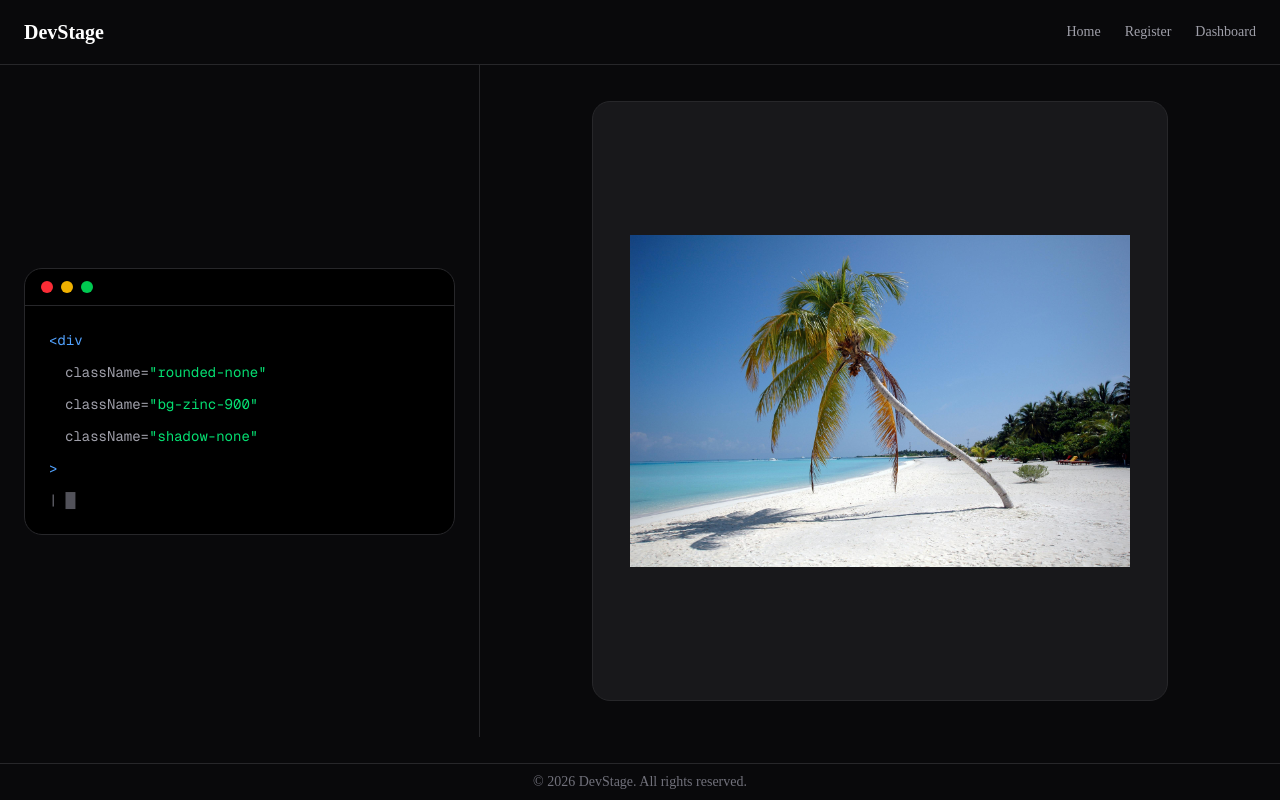
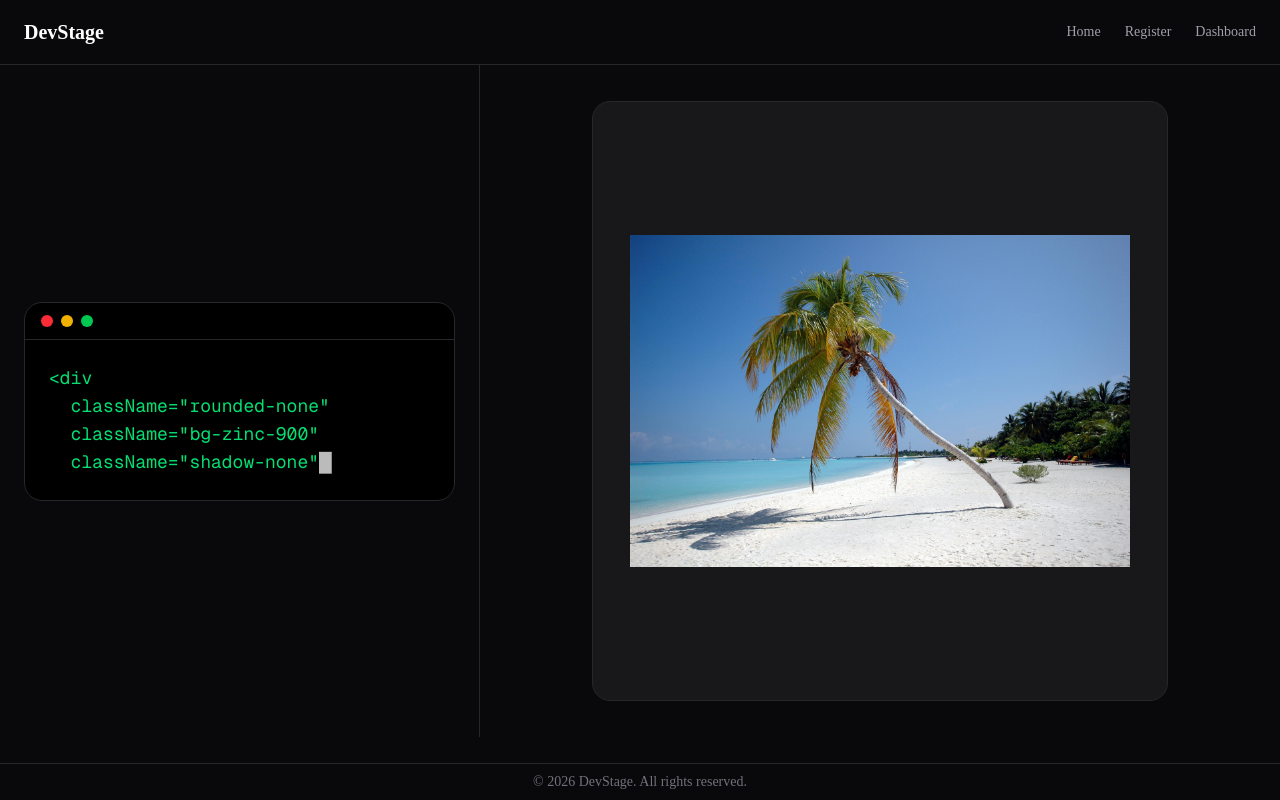
Before and after one commit to saeedhei/team-alla-biloshapka, a Next.js app: page / in a window 1280 px wide. Built offline with nearby package versions, Linux system fonts and the light colour scheme.

Commit message:
add typing animation to code panel

```diff
--- a/components/home/CodePanel.tsx
+++ b/components/home/CodePanel.tsx
@@ -1,4 +1,33 @@
+"use client";
+
+import { useEffect, useState } from "react";
+
+const code = `<div
+  className="rounded-none"
+  className="bg-zinc-900"
+  className="shadow-none"
+>
+`;
+
 export default function CodePanel() {
+  const [displayedCode, setDisplayedCode] = useState("");
+
+  useEffect(() => {
+    let index = 0;
+
+    const interval = setInterval(() => {
+      setDisplayedCode(code.slice(0, index));
+
+      index++;
+
+      if (index > code.length) {
+        clearInterval(interval);
+      }
+    }, 65);
+
+    return () => clearInterval(interval);
+  }, []);
+
   return (
     <div className="w-full overflow-hidden rounded-2xl border border-zinc-800 bg-black">
 
@@ -12,48 +41,17 @@ export default function CodePanel() {
       </div>
 
       {/* CODE AREA */}
-      <div className="space-y-3 p-6 font-mono text-sm">
+      <div className="p-6">
 
-        <p className="text-blue-400">
-          &lt;div
-        </p>
+        <pre className="whitespace-pre-wrap font-mono text-lg text-green-400">
 
-        <p className="pl-4 text-zinc-400">
-          className=
-          <span className="text-green-400">
-            "rounded-none"
-          </span>
-        </p>
+          {displayedCode}
 
-        <p className="pl-4 text-zinc-400">
-          className=
-          <span className="text-green-400">
-            "bg-zinc-900"
-          </span>
-        </p>
-
-        <p className="pl-4 text-zinc-400">
-          className=
-          <span className="text-green-400">
-            "shadow-none"
-          </span>
-        </p>
-
-        <p className="text-blue-400">
-          &gt;
-        </p>
-
-        <div className="flex items-center gap-2 text-zinc-500">
-
-          <span>
-            |
-          </span>
-
-          <span className="animate-pulse">
+          <span className="animate-pulse text-white">
             █
           </span>
 
-        </div>
+        </pre>
 
       </div>
 
```
